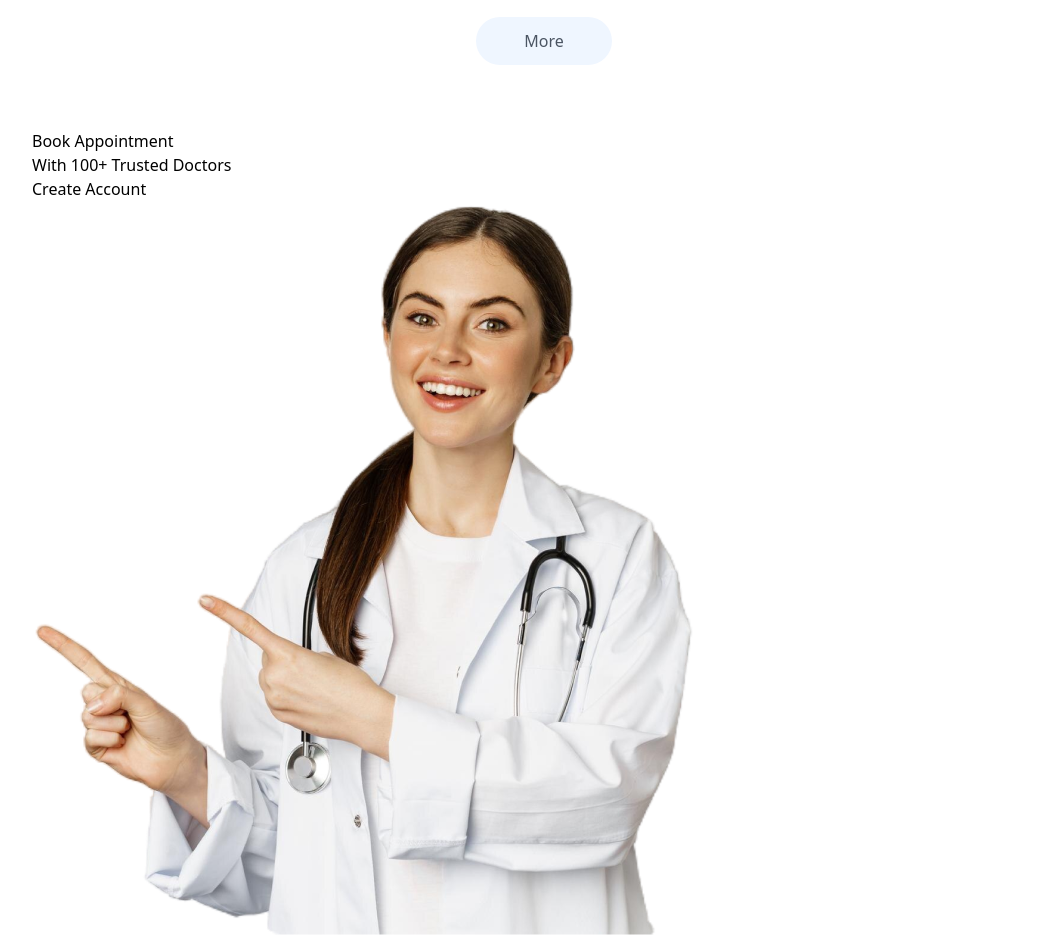
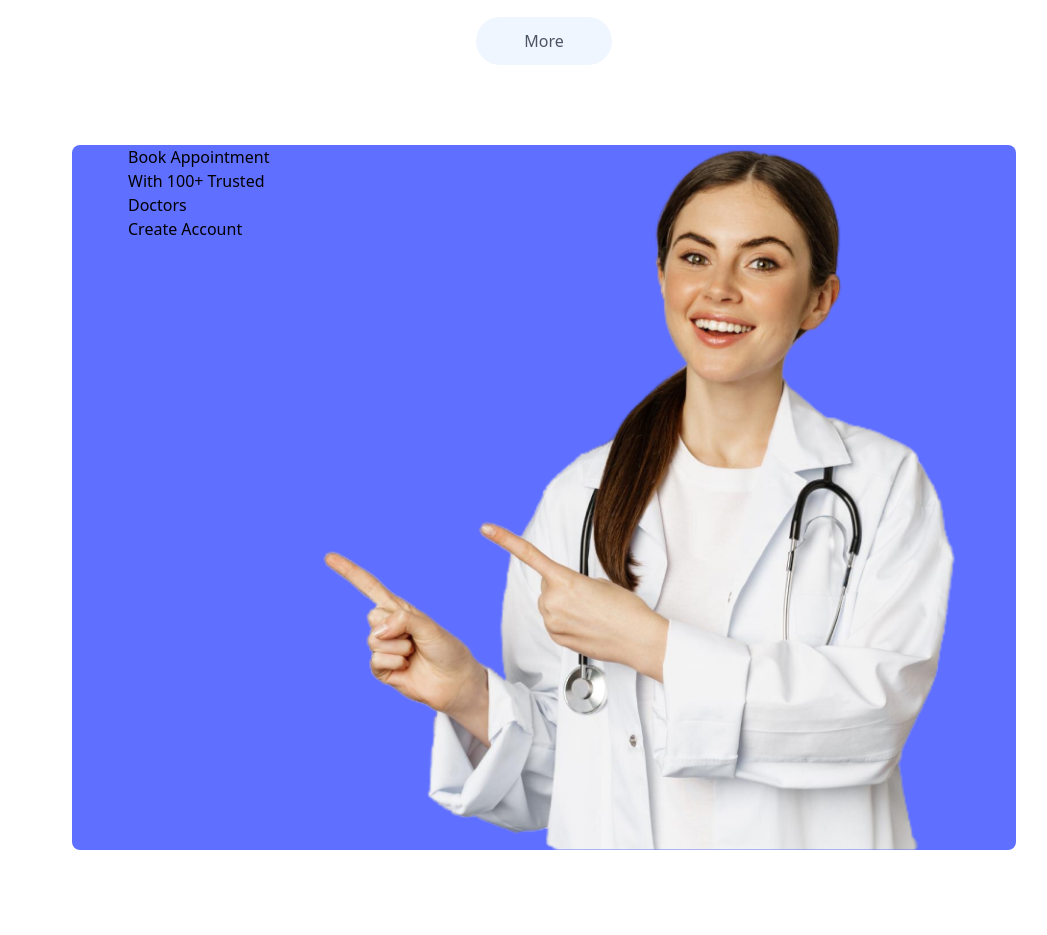
Before and after one commit to chandanpandey91/CalmConnect, a React (Vite) app in the folder frontend/: page / in a window 1280 px wide. Shown: the part 2380-3315 px from the top of the page, without its empty margins (96-1143 px from the left). Built offline with nearby package versions, Linux system fonts and the light colour scheme.

Commit message:
css added

```diff
--- a/frontend/src/components/Banner.jsx
+++ b/frontend/src/components/Banner.jsx
@@ -3,9 +3,10 @@
 
 const Banner = () => {
   return (
-    <div>
+    <div className='flex bg-primary rounded-lg px-6 sm:px-10 md:px-12 lg:px-14 my-20 md:mx-10'>
         {/* {-------LEFT SIDE------- } */}
-        <div className=''>
+        <div>
+
             <div>
                 <p>Book Appointment</p>
                 <p>With 100+ Trusted Doctors</p>
```
